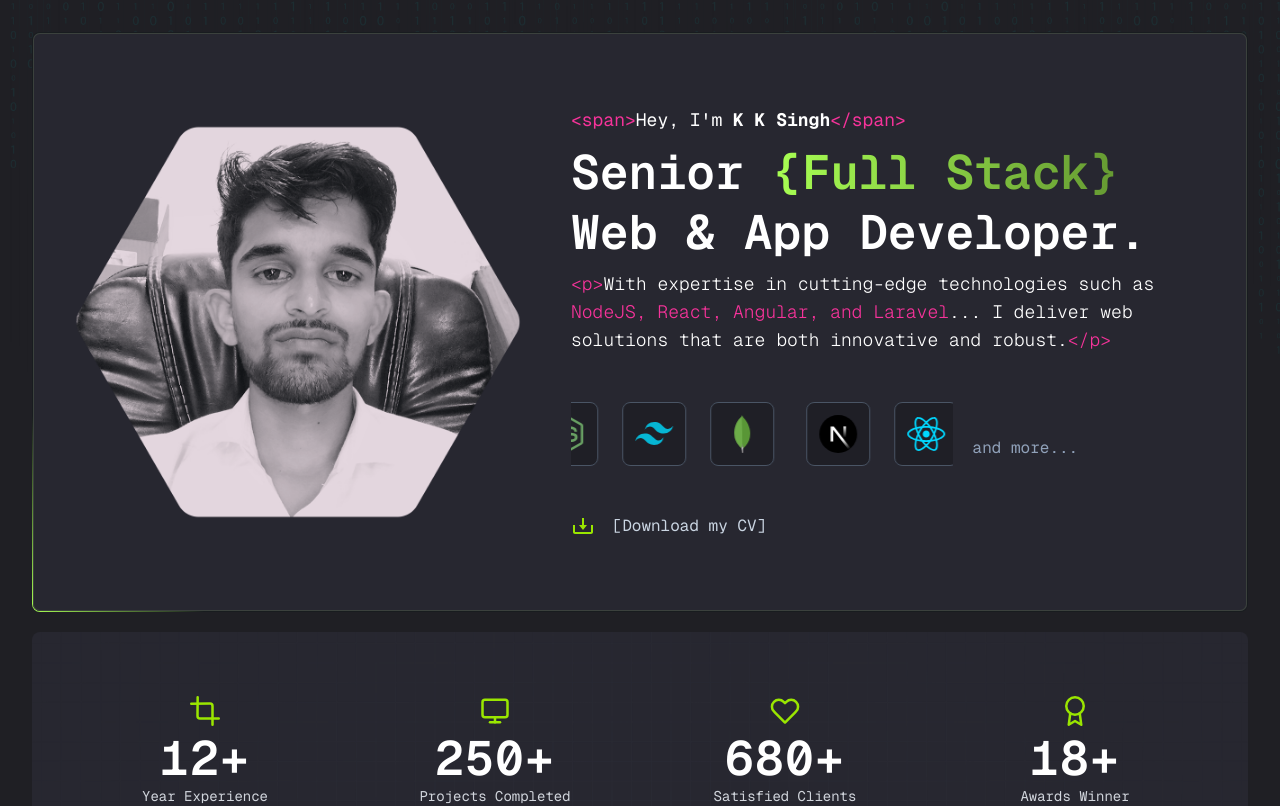
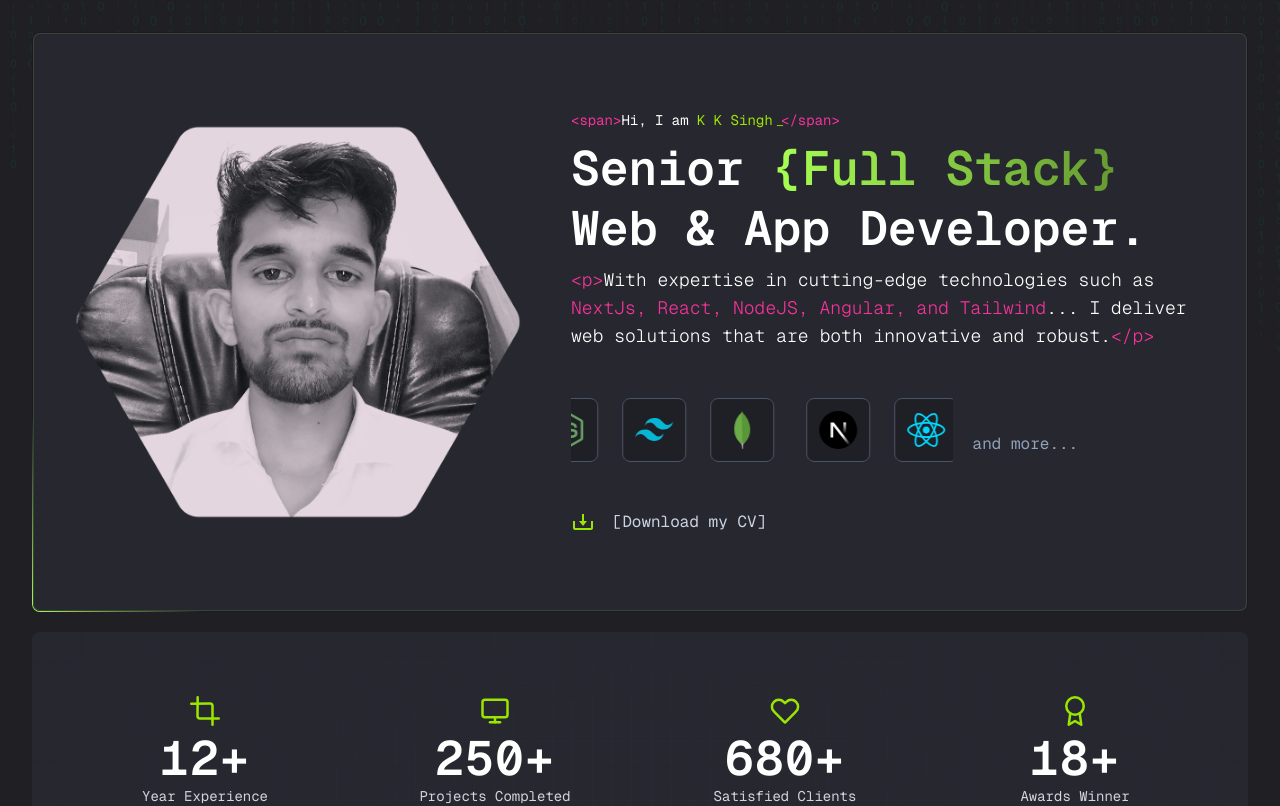
Before and after one commit to itskksingh/kksingh, a Next.js app: page / in a window 1280 px wide. Shown: the top 806 px of the page. Built offline with nearby package versions, Linux system fonts and the light colour scheme.

Commit message:
hero styling fixed

```diff
--- /dev/null
+++ b/components/elements/Typetitle.jsx
@@ -0,0 +1,26 @@
+"use client";
+
+import { Typewriter } from "react-simple-typewriter";
+
+const Typetitle = () => {
+  return (
+    <p className='text-sm  font-mono block  text-white text-left'>
+      <span className='text-pink-500'>&lt;span&gt;</span>
+      Hi, I am{" "}
+      <span className='text-lime-400'>
+        <Typewriter
+          words={["K K Singh"]}
+          loop={5} // Infinite loop
+          cursor
+          cursorStyle='_'
+          typeSpeed={60}
+          deleteSpeed={40}
+          delaySpeed={1500}
+        />
+        <span className='text-pink-500'>&lt;/span&gt;</span>
+      </span>
+    </p>
+  );
+};
+
+export default Typetitle;
--- a/components/sections/Hero.jsx
+++ b/components/sections/Hero.jsx
@@ -2,6 +2,7 @@ import Image from "next/image";
 import { BiDownload } from "react-icons/bi";
 import MarqueeRow from "../elements/Marquee";
 import Section from "../elements/Section";
+import Typetitle from "../elements/Typetitle";
 
 const skills = [
   "/icons/nextjs-icon.svg",
@@ -28,18 +29,14 @@ const Hero = () => {
         </div>
         {/* Text Content */}
         <div className='flex-1 w-full flex flex-col items-start space-y-2 overflow-hidden'>
-          <p className='text-base sm:text-lg font-mono block text-center text-white lg:text-left'>
-            <span className='text-pink-500'>&lt;span&gt;</span>
-            Hey, I&apos;m <span className='font-bold'>K K Singh</span>
-            <span className='text-pink-500'>&lt;/span&gt;</span>
-          </p>
-          <h1 className='font-mono text-3xl sm:text-4xl md:text-5xl font-semibold capitalize  lg:text-left leading-tight text-white'>
+          <Typetitle />
+          <h1 className='font-mono text-3xl  md:text-4xl  lg:text-5xl font-semibold capitalize  lg:text-left leading-tight text-white'>
             Senior <span className='text-linear-4'>{" {full stack} "}</span>
             web &amp; app developer.
           </h1>
           <p className='font-mono font-light text-sm md:text-lg text-white'>
             <span className='text-pink-500'>&lt;p&gt;</span>With expertise in cutting-edge technologies such as
-            <span className='text-pink-500'> NodeJS, React, Angular, and Laravel</span>
+            <span className='text-pink-500'> NextJs, React, NodeJS, Angular, and Tailwind</span>
             ... I deliver web solutions that are both innovative and robust.
             <span className='text-pink-500'>&lt;/p&gt;</span>
           </p>
--- a/package.json
+++ b/package.json
@@ -14,7 +14,8 @@
     "react-countup": "^6.5.3",
     "react-dom": "19.1.0",
     "react-fast-marquee": "^1.6.5",
-    "react-icons": "^5.5.0"
+    "react-icons": "^5.5.0",
+    "react-simple-typewriter": "^5.0.1"
   },
   "devDependencies": {
     "@eslint/eslintrc": "^3",
```
Also changed, not shown: 1 other file (tests, documents, lock files or other folders).
